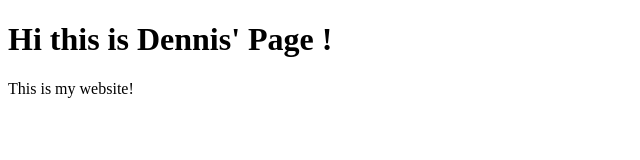
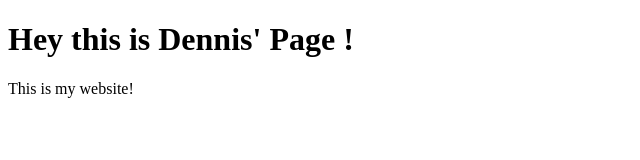
Before and after one commit to DennisFrim1/DennisFrim1old.github.io, a plain HTML site: page index.html in a window 1280 px wide. Shown: the whole page, without its empty margins (0-640 px from the left). Drawn offline with Linux system fonts and the light colour scheme.

Commit message:
Update index.html

```diff
--- a/index.html
+++ b/index.html
@@ -8,7 +8,7 @@
 
   <body>
 
-      <h1> Hi this is Dennis' Page !</h1>
+      <h1> Hey this is Dennis' Page !</h1>
 
       <p> This is my website! </p>
 
```
